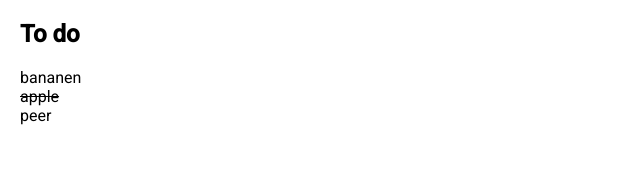
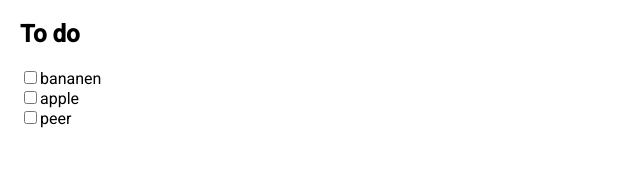
Before and after one commit to Sarkoutmahmoud/DoekanApp, an Angular app: page / in a window 1280 px wide. Shown: the top 178 px of the page, without its empty margins (0-640 px from the left). Built offline with nearby package versions, Linux system fonts and the light colour scheme.

Commit message:
strikethrough

```diff
--- a/src/app/main/app.component.html
+++ b/src/app/main/app.component.html
@@ -4,11 +4,8 @@
   <!--  <input class="new-product" placeholder="What needs to be done?" autofocus="" [(ngModel)]="newProduct.productName" (keyup.enter)="addProduct()">-->
 
   <section class="main" *ngIf="products.length > 0">
-
-
     <ng-container *ngFor="let product of products">
       <app-product [product]="product"></app-product>
-      <!--                <div class="example-box"  cdkDrag>{{product.productName}}</div>-->
     </ng-container>
 
   </section>
--- a/src/app/main/app.component.ts
+++ b/src/app/main/app.component.ts
@@ -14,7 +14,7 @@ import {CdkDragDrop, moveItemInArray, transferArrayItem} from "@angular/cdk/drag
 export class AppComponent {
   name = 'Angular';
 
-  products : Product[]  = [{
+  products: Product[] = [{
     quantity: 2,
     productName: 'bananen',
     complete: false
@@ -22,7 +22,7 @@ export class AppComponent {
     {
       quantity: 3,
       productName: 'apple',
-      complete: true
+      complete: false
     },
     {
       quantity: 4,
--- a/src/app/product/product.component.html
+++ b/src/app/product/product.component.html
@@ -1 +1,4 @@
-<div [ngClass]="{'productCompleted':product.complete}" class="product" >{{product.productName}}</div>
+<div [ngClass]="{'productCompleted':product.complete}" class="product">
+  <input type="checkbox" id="checkBoxCompleted"
+         (click)="toggleProduct()">{{product.productName}}
+</div>
--- a/src/app/product/product.component.ts
+++ b/src/app/product/product.component.ts
@@ -14,5 +14,8 @@ export class ProductComponent {
   constructor() {
   }
 
+  public toggleProduct(): void {
+    this.product.complete = !this.product.complete;
+  }
 
 }
```
